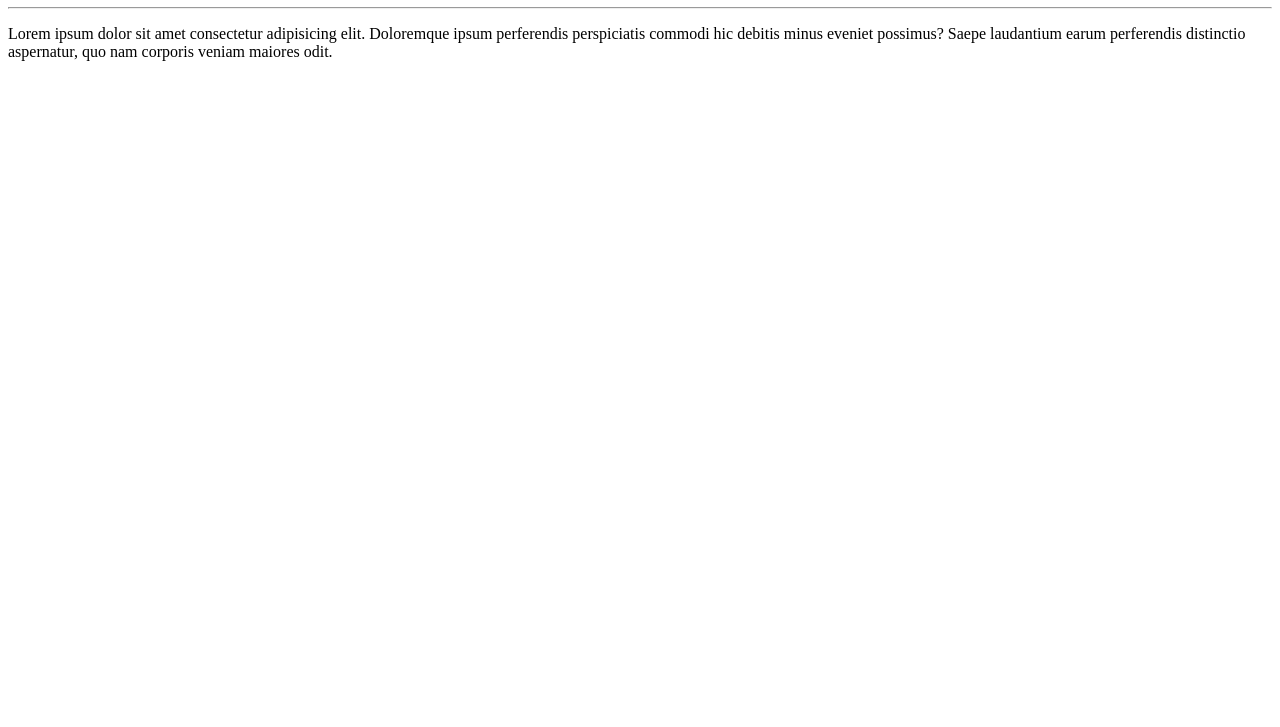
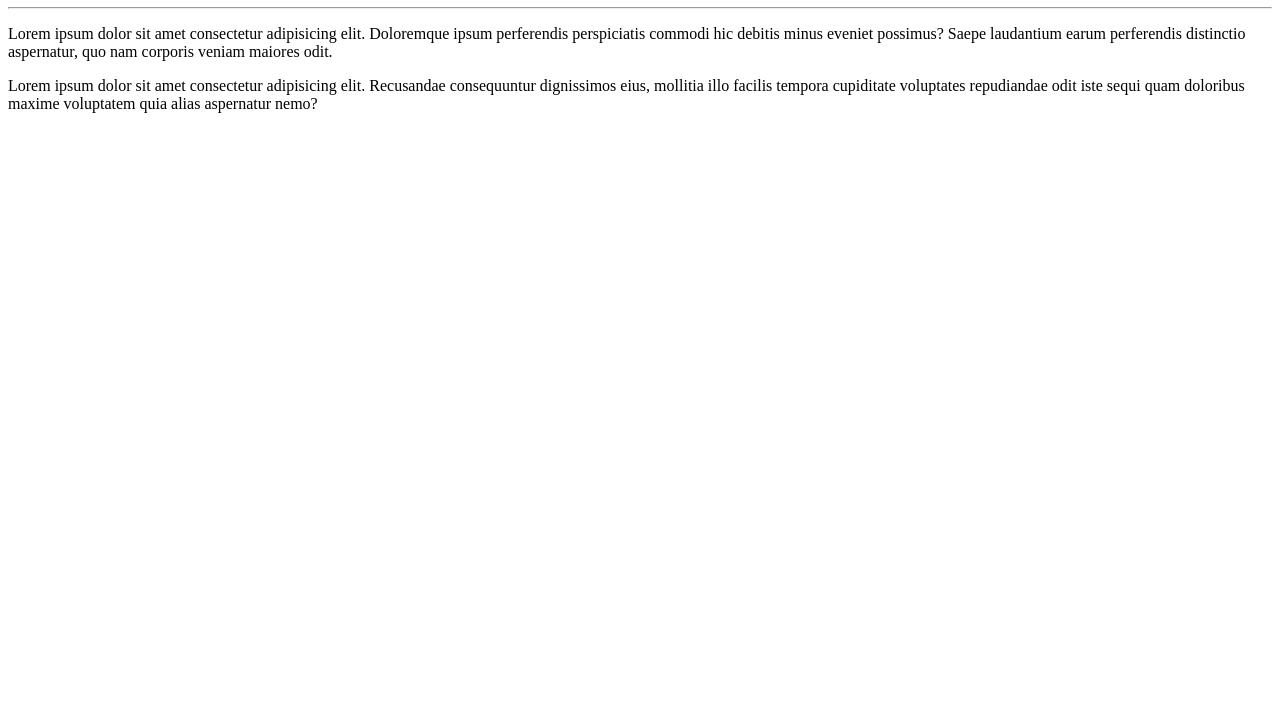
Before and after one commit to LucaszArt/Ola_mundo, a plain HTML site: page Site-Exemplo/Index.Html in a window 1280 px wide. Shown: the part 73-800 px from the top of the page. Drawn offline with Linux system fonts and the light colour scheme.

Commit message:
Parágrafo adicionado

```diff
--- a/Site-Exemplo/Index.Html
+++ b/Site-Exemplo/Index.Html
@@ -9,5 +9,6 @@
     <h1>Olá, Mundo!</h1>
     <hr>
     <p>Lorem ipsum dolor sit amet consectetur adipisicing elit. Doloremque ipsum perferendis perspiciatis commodi hic debitis minus eveniet possimus? Saepe laudantium earum perferendis distinctio aspernatur, quo nam corporis veniam maiores odit.</p>
+    <p>Lorem ipsum dolor sit amet consectetur adipisicing elit. Recusandae consequuntur dignissimos eius, mollitia illo facilis tempora cupiditate voluptates repudiandae odit iste sequi quam doloribus maxime voluptatem quia alias aspernatur nemo?</p>
 </body>
 </html>
```
